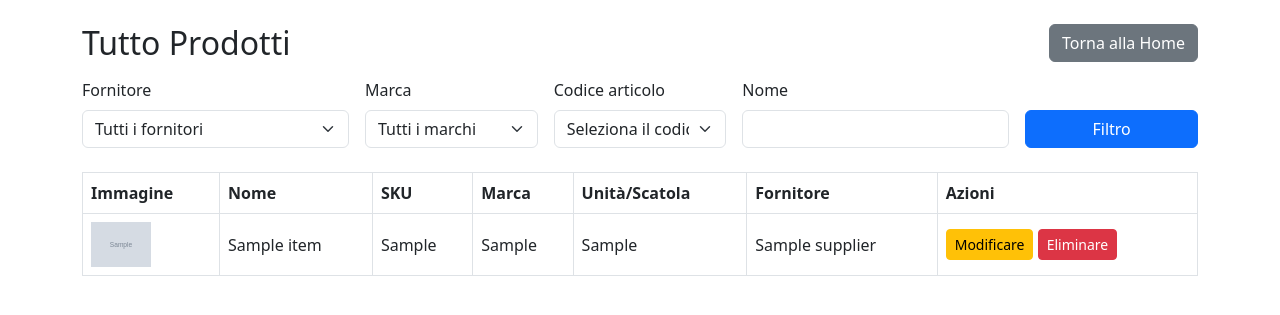
After one commit to Shreyansh2610/core_php_ecom, a PHP site: page /product_list.php in a window 1280 px wide. The commit adds this page. Shown: the top 315 px of the page. Run offline with PHP 8.4, Linux system fonts and the light colour scheme; the visitor is signed in with stand-in values (Sample User, id 1); tables that the repository leaves empty or names only in its code hold one stand-in row (values such as "Sample post"); grey boxes marked "Sample" are stand-in pictures.

Commit message:
Task 1 done

```diff
--- a/config.php
+++ b/config.php
@@ -2,8 +2,10 @@
 
 $host = 'localhost';
 $db   = 'u567802240_kdker';
-$user = 'u567802240_kdker';
-$pass = 'SdtXLH7{]c';
+// $user = 'u567802240_kdker';
+// $pass = 'SdtXLH7{]c';
+$user = 'root';
+$pass = '';
 $charset = 'utf8mb4';
 
 $dsn = "mysql:host=$host;dbname=$db;charset=$charset";
--- a/home.php
+++ b/home.php
@@ -132,7 +132,7 @@ if (!isset($_SESSION['admin_logged_in'])) {
                     </div>
                 </div>
             </form>
-
+            <a href="product_list.php" class=" mt-2 btn btn-outline-secondary">Tutto Prodotti</a>
             <hr>
             <h4>Tutto Prodotti</h4>
             <div class="table-responsive">
--- /dev/null
+++ b/product_list.php
@@ -0,0 +1,186 @@
+<?php
+session_start();
+require 'config.php';
+
+if (!isset($_SESSION['admin_logged_in'])) {
+    header('Location: login.php');
+    exit;
+}
+
+// Fetch supplier list for dropdown
+$suppliers = $pdo->query("SELECT id, name FROM suppliers ORDER BY name")->fetchAll(PDO::FETCH_ASSOC);
+
+// Fetch brand list for dropdown
+$brands = $pdo->query("SELECT DISTINCT brand FROM items WHERE brand IS NOT NULL AND brand != '' ORDER BY brand")->fetchAll(PDO::FETCH_COLUMN);
+
+// Fetch sku list for dropdown
+$skus = $pdo->query("SELECT DISTINCT sku FROM items WHERE sku IS NOT NULL AND sku != '' ORDER BY sku")->fetchAll(PDO::FETCH_COLUMN);
+
+// Handle filters
+$supplier_id = $_GET['supplier_id'] ?? '';
+$brand = $_GET['brand'] ?? '';
+$sku = $_GET['sku'] ?? '';
+$filterProduct = $_GET['product'] ?? '';
+
+$whereClauses = [];
+$params = [];
+
+if (!empty($supplier_id)) {
+    $whereClauses[] = 'i.supplier_id = ?';
+    $params[] = $supplier_id;
+}
+
+if (!empty($brand)) {
+    $whereClauses[] = 'i.brand = ?';
+    $params[] = $brand;
+}
+if (!empty($sku)) {
+    $whereClauses[] = 'i.sku = ?';
+    $params[] = $sku;
+}
+if (!empty($filterProduct)) {
+    $whereClauses[] = 'i.name LIKE %?%';
+    $params[] = $filterProduct;
+}
+
+$whereSQL = '';
+if ($whereClauses) {
+    $whereSQL = 'WHERE ' . implode(' AND ', $whereClauses);
+}
+?>
+<?php if (isset($_GET['error'])): ?>
+    <div class="alert alert-danger"><?= htmlspecialchars($_GET['error']) ?></div>
+<?php endif; ?>
+
+<!DOCTYPE html>
+<html lang="en">
+
+<head>
+    <meta charset="UTF-8">
+    <meta name="viewport" content="width=device-width, initial-scale=1.0">
+    <title>Tutto Prodotti</title>
+    <link href="https://cdn.jsdelivr.net/npm/bootstrap@5.3.0/dist/css/bootstrap.min.css" rel="stylesheet">
+</head>
+
+<body>
+    <div class="container mt-4">
+        <div class="d-flex justify-content-between align-items-center mb-3">
+            <h2 class="mb-0">Tutto Prodotti</h2>
+            <a href="./home.php" class="btn btn-secondary">Torna alla Home</a>
+        </div>
+
+        <form method="GET" class="row g-3 mb-4">
+            <div class="col-md-3">
+                <label for="supplier_id" class="form-label">Fornitore</label>
+                <select name="supplier_id" id="supplier_id" class="form-select">
+                    <option value="">Tutti i fornitori</option>
+                    <?php foreach ($suppliers as $s): ?>
+                        <option value="<?= $s['id'] ?>" <?= $supplier_id == $s['id'] ? 'selected' : '' ?>>
+                            <?= htmlspecialchars($s['name']) ?>
+                        </option>
+                    <?php endforeach; ?>
+                </select>
+            </div>
+            <div class="col-md-2">
+                <label for="brand" class="form-label">Marca</label>
+                <select name="brand" id="brand" class="form-select">
+                    <option value="">Tutti i marchi</option>
+                    <?php foreach ($brands as $b): ?>
+                        <option value="<?= htmlspecialchars($b) ?>" <?= $brand == $b ? 'selected' : '' ?>>
+                            <?= htmlspecialchars($b) ?>
+                        </option>
+                    <?php endforeach; ?>
+                </select>
+            </div>
+            <div class="col-md-2">
+                <label for="sku" class="form-label">Codice articolo</label>
+                <select name="sku" id="sku" class="form-select">
+                    <option value="">Seleziona il codice articolo</option>
+                    <?php foreach ($skus as $b): ?>
+                        <option value="<?= htmlspecialchars($b) ?>" <?= $sku == $b ? 'selected' : '' ?>>
+                            <?= htmlspecialchars($b) ?>
+                        </option>
+                    <?php endforeach; ?>
+                </select>
+            </div>
+            <div class="col-md-3">
+                <label for="product" class="form-label">Nome</label>
+            <input type="text" name="product" id="product" class="form-control" value="<?= htmlspecialchars($filterProduct) ?>">
+            </div>
+            <div class="col-md-2 d-flex align-items-end">
+                <button type="submit" class="btn btn-primary w-100">Filtro</button>
+            </div>
+        </form>
+
+        <div class="table-responsive">
+            <table class="table table-bordered align-middle">
+                <thead>
+                    <tr>
+                        <th>Immagine</th>
+                        <th>Nome</th>
+                        <th>SKU</th>
+                        <th>Marca</th>
+                        <th>Unità/Scatola</th>
+                        <th>Fornitore</th>
+                        <th>Azioni</th>
+                    </tr>
+                </thead>
+                <tbody>
+                    <?php
+                    // $stmt = $pdo->query("SELECT i.*, s.name AS supplier_name FROM items i JOIN suppliers s ON i.supplier_id = s.id ORDER BY i.name");
+                    $stmt = $pdo->prepare("
+                        SELECT i.*, s.name AS supplier_name
+                        FROM items i
+                        JOIN suppliers s ON i.supplier_id = s.id
+                        $whereSQL
+                        ORDER BY i.name
+                    ");
+                    $stmt->execute($params);
+                    $items = $stmt->fetchAll();
+
+                    if (count($items) > 0) {
+                        foreach ($items as $item) {
+                            $imageHtml = $item['image']
+                                ? "<img src='uploads/" . htmlspecialchars($item['image']) . "' alt='Item Image' style='max-width: 60px; max-height: 60px;'>"
+                                : "<span class='text-muted'>Nessuna immagine</span>";
+
+                            echo "<tr>
+                                <td>{$imageHtml}</td>
+                                <td>{$item['name']}</td>
+                                <td>{$item['sku']}</td>
+                                <td>{$item['brand']}</td>
+                                <td>{$item['units_per_box']}</td>
+                                <td>{$item['supplier_name']}</td>
+                                <td>
+                                    <a href='edit_item.php?id={$item['id']}' class='btn btn-sm btn-warning'>Modificare</a>
+                                    <a href='delete_item.php?id={$item['id']}' class='btn btn-sm btn-danger' onclick=\"return confirm('Delete this item?');\">Eliminare</a>
+                                </td>
+                            </tr>";
+                        }
+                    } else {
+                        echo '<tr><td colspan="100%" class="text=center">Nessun record trovato!</td></tr>';
+                    }
+                    ?>
+                </tbody>
+
+            </table>
+        </div>
+    </div>
+    <script>
+        document.addEventListener('DOMContentLoaded', function() {
+            const urlParams = new URLSearchParams(window.location.search);
+            const tab = urlParams.get('tab');
+            if (tab) {
+                const triggerEl = document.querySelector(`a[data-bs-toggle="tab"][href="#${tab}"]`);
+                if (triggerEl) {
+                    const tabInstance = new bootstrap.Tab(triggerEl);
+                    tabInstance.show();
+                }
+            }
+        });
+    </script>
+
+    <script src="https://cdn.jsdelivr.net/npm/bootstrap@5.3.0/dist/js/bootstrap.bundle.min.js"></script>
+</body>
+
+</html>
```
Also changed, not shown: get_supplier_data_by_supplier.php (added, +21 -0 lines), order.php (+48 -7 lines), submit_order.php (+14 -6 lines).
